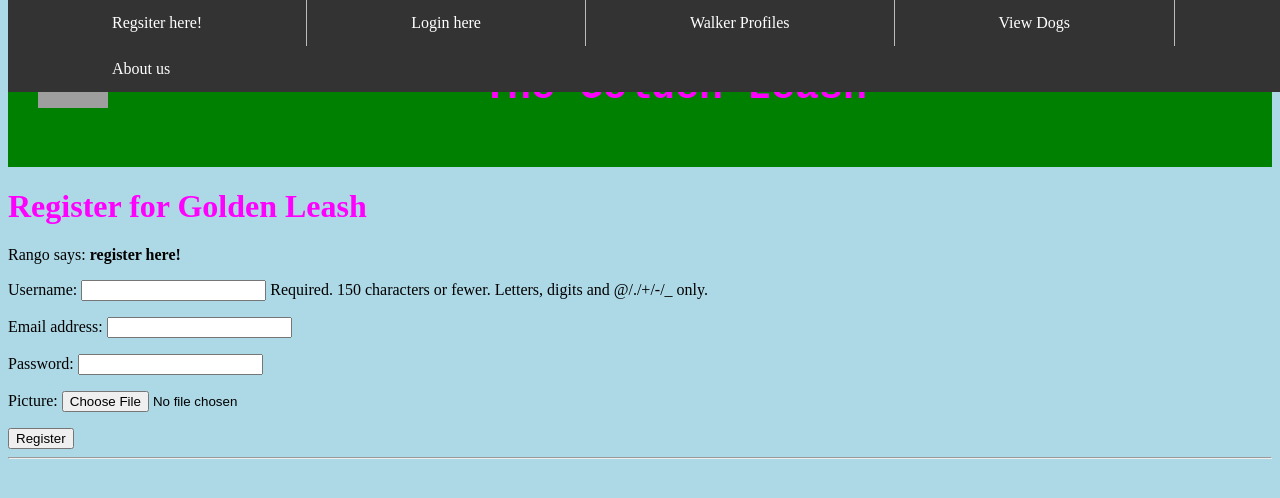
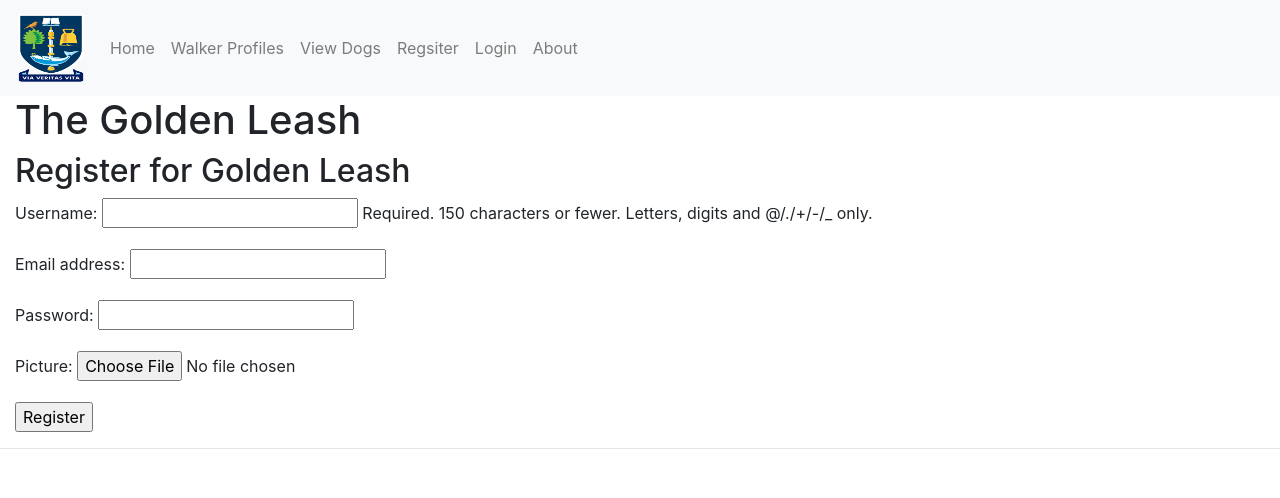
Before and after one commit to IdreesMahmood/golden_leash_project, a Django app: page /golden_leash/register/ in a window 1280 px wide. Shown: the top 498 px of the page. Run offline with Django 3.2, Linux system fonts and the light colour scheme; some libraries are stand-ins or nearby versions; grey boxes are pictures that could not be loaded.

Commit message:
Changed templates to utilise bootstrap css

```diff
--- a/static/css/base.css
+++ b/static/css/base.css
@@ -9,6 +9,7 @@ body {
 header {
   background-color: #008000;
   padding: 30px;
+
   text-align: center;
   font-size: 20px;
   color: white;
--- a/templates/golden_leash/base.html
+++ b/templates/golden_leash/base.html
@@ -4,7 +4,8 @@
 
 <html>
 	<head lang="en">
-		<link rel="stylesheet" href="{% static 'css/base.css' %}" type="text/css">
+		<!-- <link rel="stylesheet" href="{% static 'css/base.css' %}" type="text/css"> -->
+		<link rel="stylesheet" href="https://maxcdn.bootstrapcdn.com/bootstrap/4.0.0/css/bootstrap.min.css" integrity="sha384-Gn5384xqQ1aoWXA+058RXPxPg6fy4IWvTNh0E263XmFcJlSAwiGgFAW/dAiS6JXm" crossorigin="anonymous">
 		<title>
 			Golden Leash
 			{% block title_block %}
@@ -14,10 +15,49 @@
 	</head>
 	<body>
 
-		<header>
-			<a href="{% url 'index' %}">
+		<nav class="navbar navbar-expand-lg navbar-light bg-light">
+			<a class="navbar-brand" href="{% url 'index' %}">
 				<img src="{% static "images/home.png" %} "alt="UofG Crest" height = "70" width = "70" align = "left" />
 			</a>
+			<button class="navbar-toggler" type="button" data-toggle="collapse" data-target="#navbarSupportedContent" aria-controls="navbarSupportedContent" aria-expanded="false" aria-label="Toggle navigation">
+				<span class="navbar-toggler-icon"></span>
+			</button>
+
+			<div class="collapse navbar-collapse" id="navbarSupportedContent">
+				<ul class="navbar-nav mr-auto">
+					<li class="nav-item">
+						<a class="nav-link" href="{% url 'index' %}">Home</a>
+					</li>
+					<li class="nav-item">
+						<a class="nav-link" href="{% url 'walkerProfiles' %}">Walker Profiles</a>
+					</li>
+					<li class="nav-item">
+						<a class="nav-link" href="{% url 'viewDogs' %}">View Dogs</a>
+					</li>
+					{% if user.is_authenticated %}
+						<li class="nav-item">
+							<a class="nav-link" href="{% url 'restricted' %}">Restricted Page</a>
+						</li>
+						<li class="nav-item">
+							<a class="nav-link" href="{% url 'logout' %}">Logout</a>
+						</li>
+					{% else %}
+						<li class="nav-item">
+							<a class="nav-link" href="{% url 'register' %}">Regsiter</a>
+						</li>
+						<li class="nav-item">
+							<a class="nav-link" href="{% url 'login' %}">Login</a>
+						</li>
+					{% endif %}
+					<li class="nav-item">
+						<a class="nav-link" href="{% url 'about' %}">About</a>
+					</li>
+				</ul>
+			</div>
+		</nav>
+
+		<header class="container-fluid">
+
 
 			<h1>The Golden Leash</h1>
 
@@ -27,23 +67,17 @@
 			{% block sidebar_block %}
 			{% endblock %}
 		</div>
+		<div class="container-fluid">
 			{% block body_block %}
 			{% endblock %}
 		</div>
-		<hr />
-		<div id = "navBar">
-			<ul>
-			{% if user.is_authenticated %}
-				<li><a href="{% url 'restricted' %}">Restricted Page</a></li>
-				<li><a href="{% url 'logout' %}">Logout</a></li>
-			{% else %}
-				<li><a href="{% url 'register' %}">Regsiter here!</a></li>
-				<li><a href="{% url 'login' %}">Login here</a></li>
-			{% endif %}
-				<li><a href="{% url 'walkerProfiles' %}">Walker Profiles</a></li>
-				<li><a href="{% url 'viewDogs' %}">View Dogs</a></li>
-				<li><a href="{% url 'about' %}">About us</a></li>
-			</ul>
-		</div>
+		<hr/>
+
+
+
+
+		<script src="https://code.jquery.com/jquery-3.2.1.slim.min.js" integrity="sha384-KJ3o2DKtIkvYIK3UENzmM7KCkRr/rE9/Qpg6aAZGJwFDMVNA/GpGFF93hXpG5KkN" crossorigin="anonymous"></script>
+		<script src="https://cdnjs.cloudflare.com/ajax/libs/popper.js/1.12.9/umd/popper.min.js" integrity="sha384-ApNbgh9B+Y1QKtv3Rn7W3mgPxhU9K/ScQsAP7hUibX39j7fakFPskvXusvfa0b4Q" crossorigin="anonymous"></script>
+		<script src="https://maxcdn.bootstrapcdn.com/bootstrap/4.0.0/js/bootstrap.min.js" integrity="sha384-JZR6Spejh4U02d8jOt6vLEHfe/JQGiRRSQQxSfFWpi1MquVdAyjUar5+76PVCmYl" crossorigin="anonymous"></script>
 	</body>
 </html>
--- a/templates/golden_leash/login.html
+++ b/templates/golden_leash/login.html
@@ -6,7 +6,7 @@
 {% endblock %}
 
 {% block body_block %}
-<h1>Login to Rango</h1>
+<h1>Login to Golden Leash</h1>
 <form id="login_form" method="post" action="{% url 'login' %}">
 	{% csrf_token %}
 	Username: <input type="text" name="username" value="" size="50" />
--- a/templates/golden_leash/register.html
+++ b/templates/golden_leash/register.html
@@ -6,12 +6,11 @@
 {% endblock %}
 
 {% block body_block %}
-	<h1>Register for Golden Leash</h1>
+	<h2>Register for Golden Leash</h2>
 	{% if registered %}
 		Rango says: <strong>thank you for registering!</strong>
 		<a href="{% url 'index' %}">Return to the homepage.</a><br />
 	{% else %}
-		Rango says: <strong>register here!</strong><br />
 		<form id="user_form" method="post" action="{% url 'register' %}"
 		enctype="multipart/form-data">
 
```
Also changed, not shown: static/images/home.png (added).
